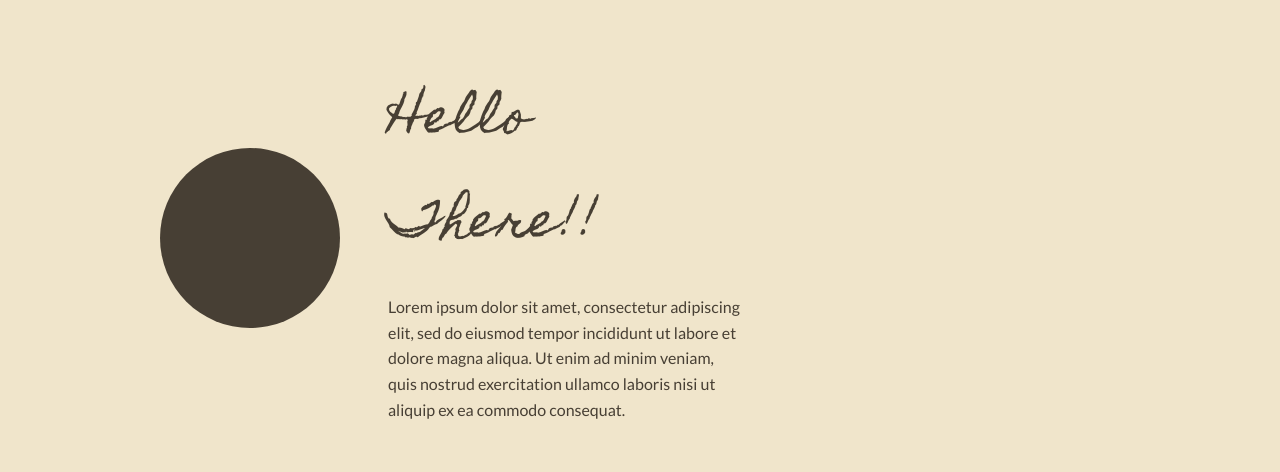
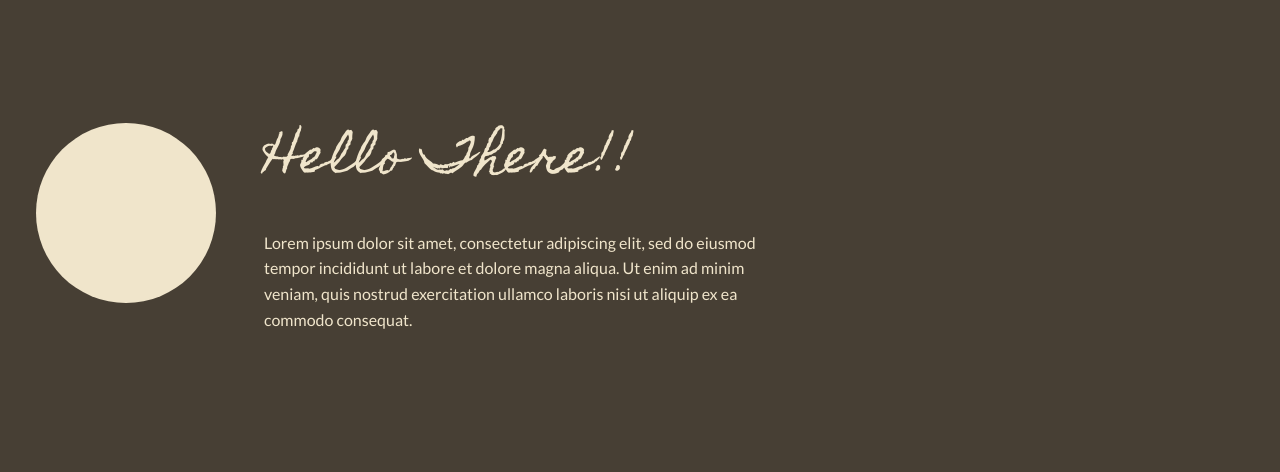
Before and after one commit to M1rte/Portfolio-Examen, a React (Create React App) app in the folder portfolio_mirte_wojciechowski_2025/: page / in a window 1280 px wide. Shown: the part 156-628 px from the top of the page. Built offline with nearby package versions, Linux system fonts and the light colour scheme.

Commit message:
Made landing page
Made the landing page

```diff
--- a/portfolio_mirte_wojciechowski_2025/src/Components/Header.css
+++ b/portfolio_mirte_wojciechowski_2025/src/Components/Header.css
@@ -4,13 +4,16 @@
   justify-content: center;
   padding: 4rem 2rem;
   padding-right: 40%;
+  padding-top: 12%;
+  padding-bottom: 12%;
   gap: 3rem;
+  background-color: #473f34;
 }
 
 .header-left .profile-pic {
   width: 180px;
   height: 180px;
-  background: #473f34;
+  background: #f0e5cb;
   border-radius: 50%;
 }
 
@@ -24,12 +27,12 @@
   font-style: normal;
   font-size: 3rem;
   margin-bottom: 1rem;
-  color: #473f34;
+  color: #f0e5cb;
 }
 
 .header-right p {
   font-family: 'Lato', sans-serif;
   font-size: 1rem;
   line-height: 1.6;
-  color: #473f34;
+  color: #f0e5cb;
 }
--- a/portfolio_mirte_wojciechowski_2025/src/Pages/Home.css
+++ b/portfolio_mirte_wojciechowski_2025/src/Pages/Home.css
@@ -2,7 +2,6 @@
   display: flex;
   flex-direction: column;
   gap: 60px;
-  padding: 50px 10%;
   padding-bottom: 10%;
 }
 
```
